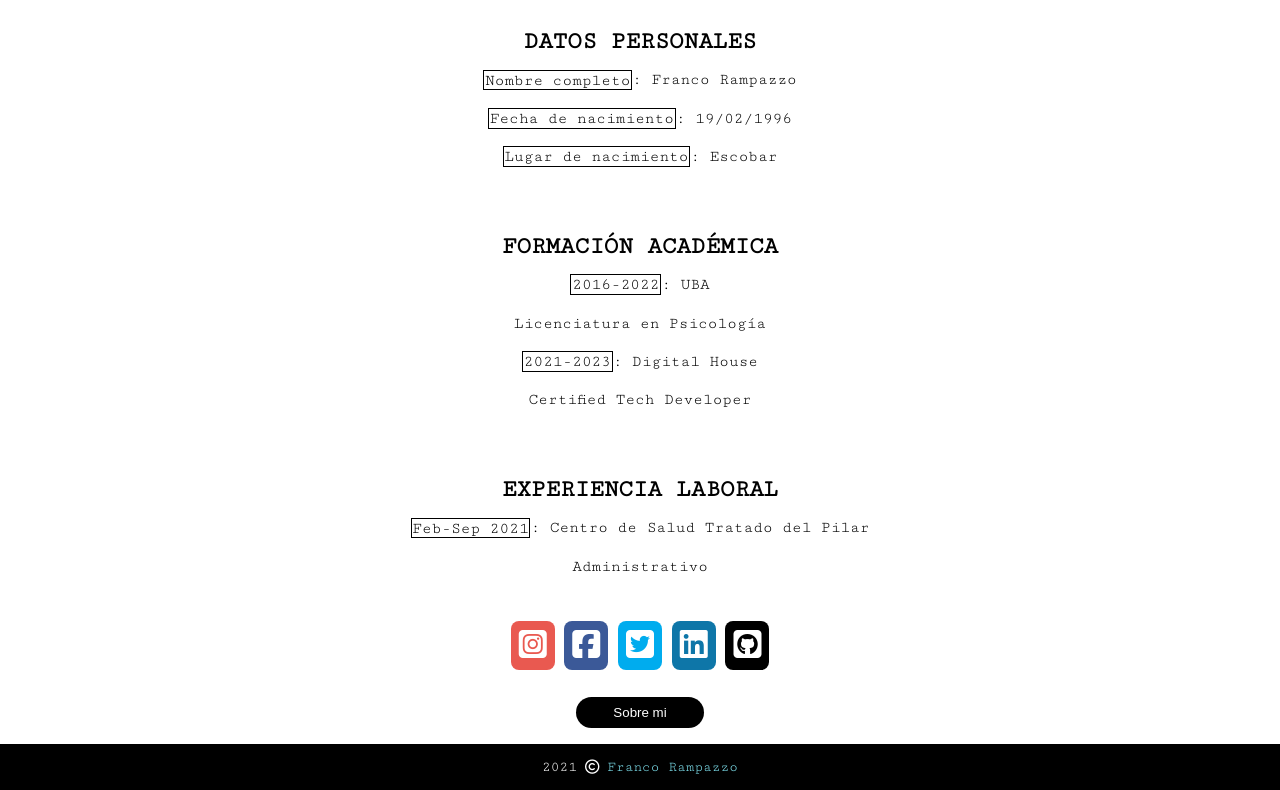
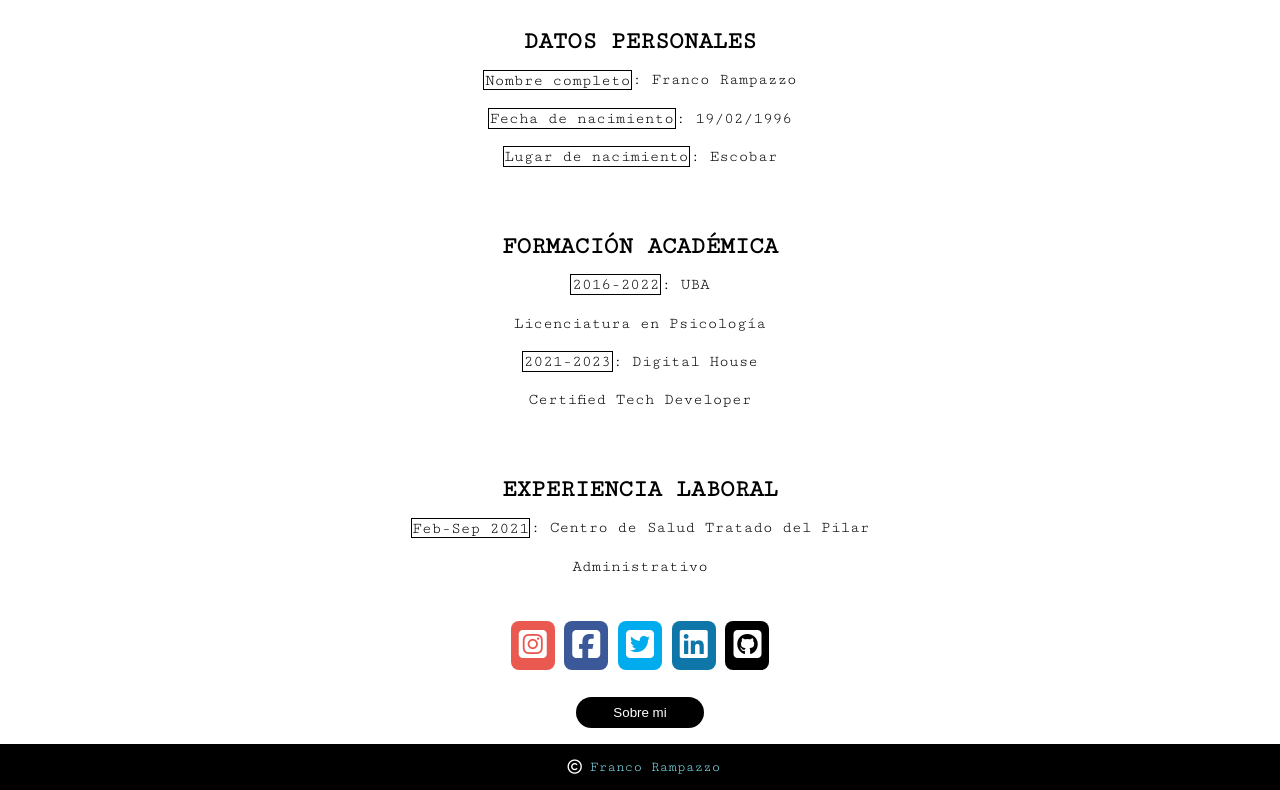
Before and after one commit to aquamantop/CV, a plain HTML site: page index.html in a window 1280 px wide. Shown: the part 583-1373 px from the top of the page. Drawn offline with Linux system fonts and the light colour scheme.

Commit message:
footer cambiado

```diff
--- a/index.html
+++ b/index.html
@@ -74,7 +74,6 @@
 
     <!-- Pie de pagina -->
     <footer>
-        <span>2021</span>
         <i id="copyright" class="far fa-copyright"></i>
         <a id="nick" href="https://github.com/aquamantop/CV"><span>Franco Rampazzo</span></a>
     </footer>
```
Also changed, not shown: sobremi.html (+0 -1 lines).
